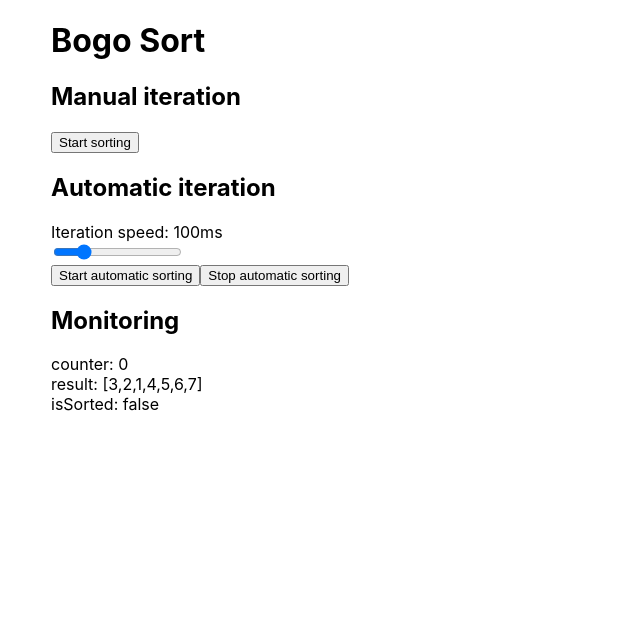
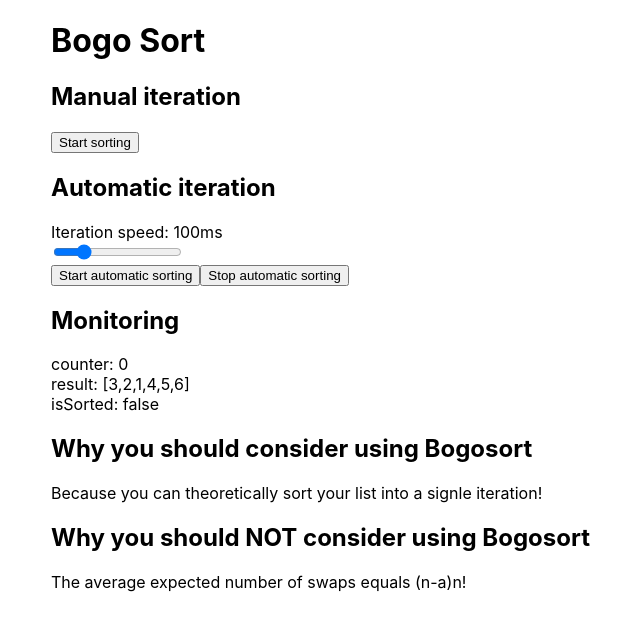
Before and after one commit to SebastienBelmon/bogosort, a React (Create React App) app: page / in a window 1280 px wide. Shown: the top 630 px of the page, without its empty margins (164-804 px from the left). Built offline with nearby package versions, Linux system fonts and the light colour scheme.

Commit message:
reduce list size

```diff
--- a/src/App.js
+++ b/src/App.js
@@ -1,6 +1,6 @@
 import React from 'react';
 
-const initialList = [3, 2, 1, 4, 5, 6, 7];
+const initialList = [3, 2, 1, 4, 5, 6];
 
 class App extends React.Component {
   constructor(props) {
@@ -117,6 +117,12 @@ class App extends React.Component {
         <div>counter: {counter}</div>
         <div>result: {JSON.stringify(sortedList)}</div>
         <div>isSorted: {JSON.stringify(isSorted)}</div>
+
+        <h2>Why you should consider using Bogosort</h2>
+        <p>Because you can theoretically sort your list into a signle iteration!</p>
+
+        <h2>Why you should NOT consider using Bogosort</h2>
+        <p>The average expected number of swaps equals (n-a)n!</p>
       </div>
     );
   }
```
